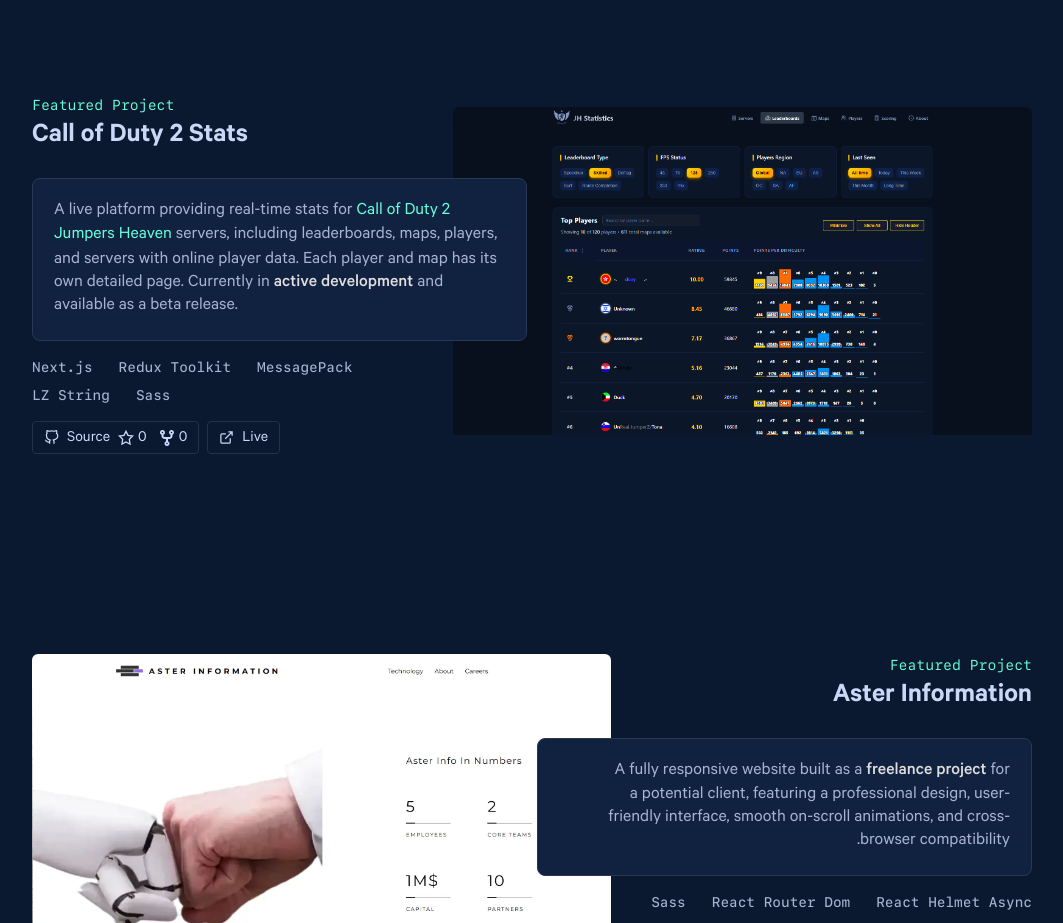
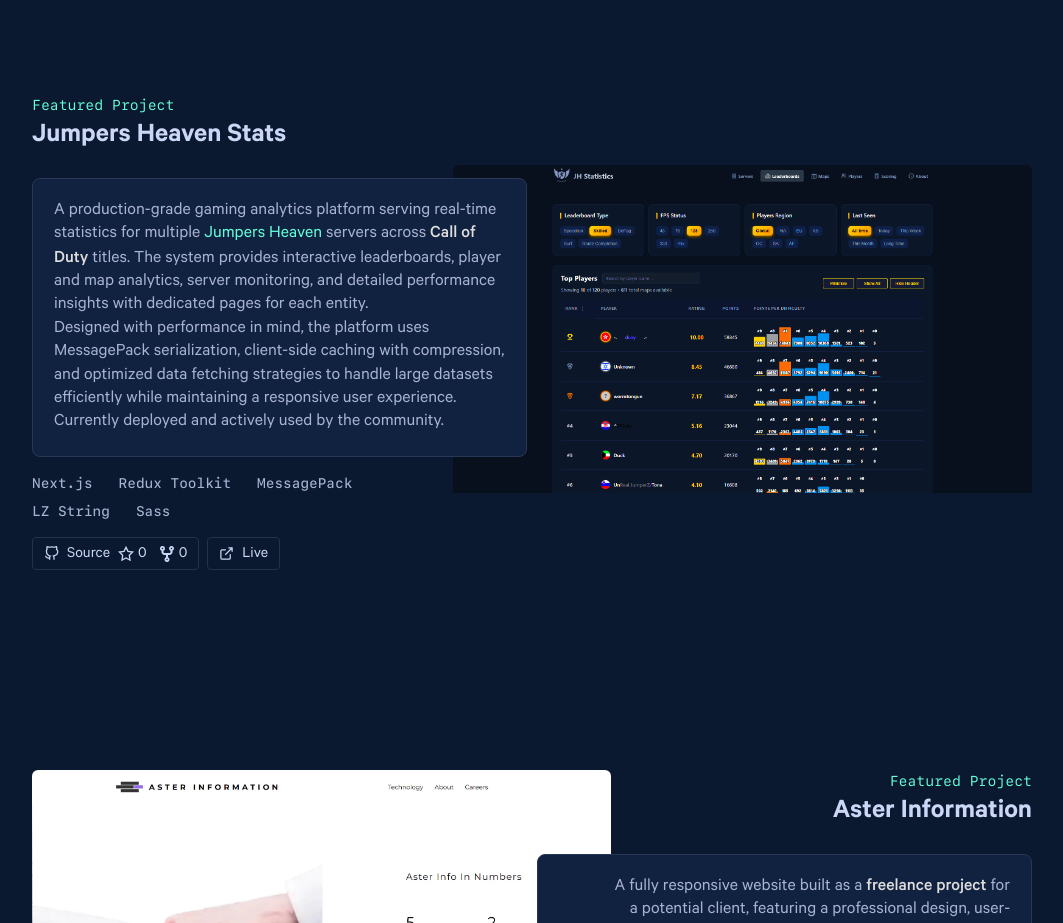
Before and after one commit to Moamal-2000/moamal-alaa, a Next.js app: page / in a window 1280 px wide. Shown: the part 3020-3943 px from the top of the page, without its empty margins (108-1171 px from the left). Built offline with nearby package versions, Linux system fonts and the light colour scheme; no server answers.

Commit message:
update(featureProjects): update "Call of Duty 2 Stats" project with "Jumpers Heaven Stats" title and change description

```diff
--- a/src/data/featuredProjects.jsx
+++ b/src/data/featuredProjects.jsx
@@ -27,17 +27,12 @@ export const FEATURED_PROJECTS = [
     id: 1,
   },
   {
-    title: "Call of Duty 2 Stats",
+    title: "Jumpers Heaven Stats",
     description: (
       <>
-        A live platform providing real-time stats for{" "}
-        <AnchorLink
-          href="https://en.wikipedia.org/wiki/Call_of_Duty_2"
-          target="_blank"
-          rel="noopener noreferrer"
-        >
-          Call of Duty 2
-        </AnchorLink>{" "}
+        <p>
+          A production-grade gaming analytics platform serving real-time
+          statistics for multiple{" "}
           <AnchorLink
             href="https://www.jumpersheaven.com"
             target="_blank"
@@ -45,10 +40,18 @@ export const FEATURED_PROJECTS = [
           >
             Jumpers Heaven
           </AnchorLink>{" "}
-        servers, including leaderboards, maps, players, and servers with online
-        player data. Each player and map has its own detailed page. Currently in{" "}
-        <strong className="highlight">active development</strong> and available
-        as a beta release.
+          servers across <strong className="highlight">Call of Duty</strong>{" "}
+          titles. The system provides interactive leaderboards, player and map
+          analytics, server monitoring, and detailed performance insights with
+          dedicated pages for each entity.
+        </p>
+        <p>
+          Designed with performance in mind, the platform uses MessagePack
+          serialization, client-side caching with compression, and optimized
+          data fetching strategies to handle large datasets efficiently while
+          maintaining a responsive user experience.
+        </p>
+        <p>Currently deployed and actively used by the community.</p>
       </>
     ),
     technologies: [
```
Lines whose indentation alone changed are shown as unchanged.
